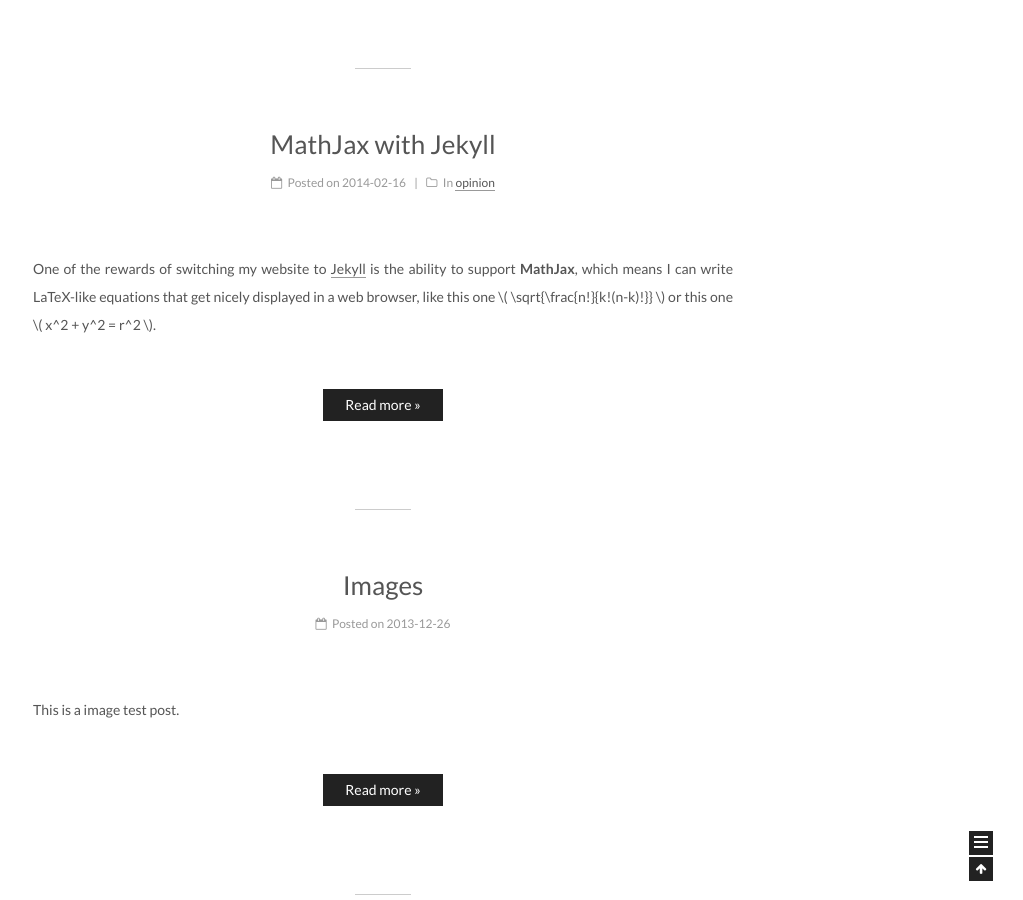
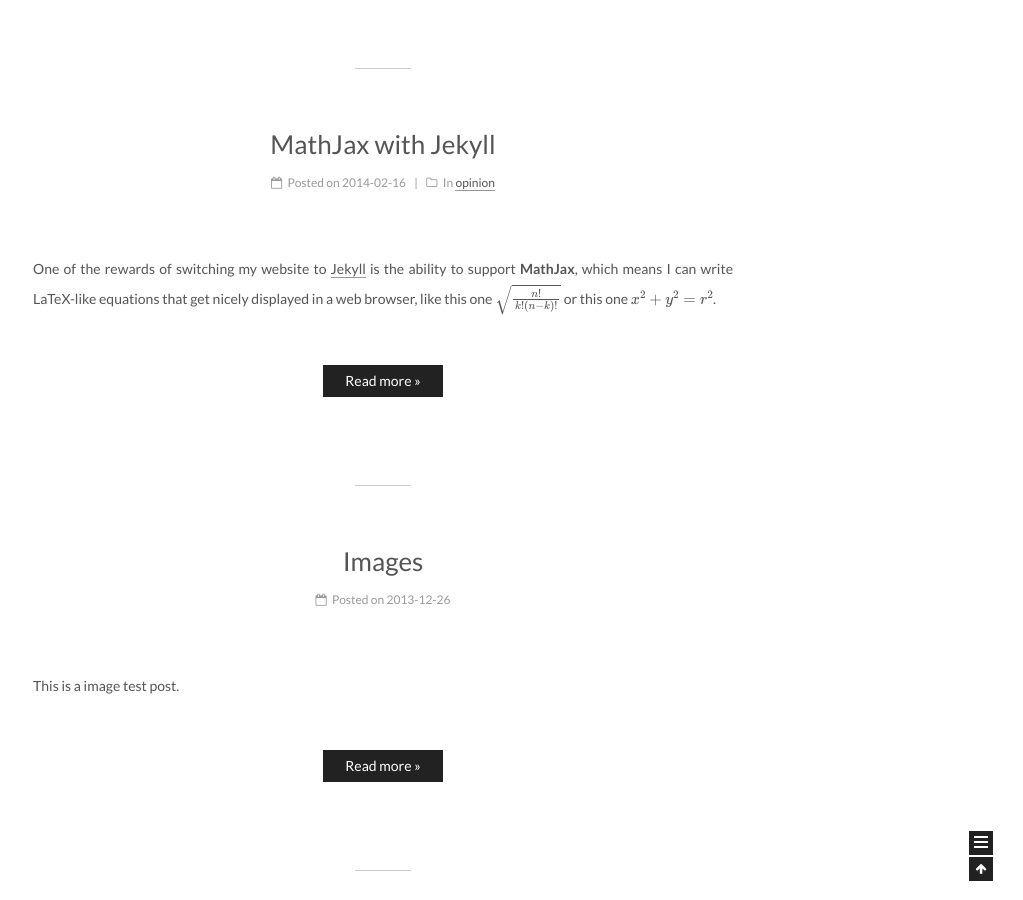
Before and after one commit to jieunc1070/jieunc1070.github.io, a Jekyll site: the page built from index.html, in a window 1280 px wide and 900 px high, scrolled down 2105 px. Shown: the whole window, without its empty margins (257-1280 px from the left). Built offline with Jekyll 4.4.1, drawn with Linux system fonts in a browser that asks for light colours; emoji names are drawn with the system emoji font; formulas are drawn with MathJax 3; the list of posts is cut into pages by our own code; some of the changed text lies outside the part shown.

Commit message:
Update _config.yml

```diff
--- a/_config.yml
+++ b/_config.yml
@@ -4,18 +4,18 @@
 # ---------------------------------------------------------------
 
 # Site
-title: NexT
+title: jieun
 subtitle:
 description:
-author: John Doe
+author: jieun
 # Support language: de, en, fr-FR, id, ja, ko, pt-BR, pt, ru, zh-Hans, zh-hk, zh-tw
 language: en
 date_format: '%Y-%m-%d'
 
 # URL
 ## If your site is put in a subdirectory, set url as 'http://yoursite.com' and baseurl as '/child'
-url:
-baseurl:
+url: "https://jieunc1070.github.io"
+baseurl: ""
 permalink: pretty
 
 # Pagination
@@ -118,7 +118,7 @@ index_with_subtitle: false
 # When running the site in a subdirectory (e.g. domain.tld/blog), remove the leading slash (/archives -> archives)
 menu:
   home: /
-  #categories: /categories/
+  categories: /categories/
   #about: /about/
   archives: /archives/
   tags: /tags/
@@ -223,7 +223,7 @@ font:
 #   Key is the name of the item and value is the name of FontAwesome icon. Key is case-senstive.
 #   When an globe mask icon presenting up means that the item has no mapping icon.
 social_icons:
-  enable: true
+  enable: False
   # Icon Mappings.
   # KeyMapsToSocialItemKey: NameOfTheIconFromFontAwesome
   GitHub: github
@@ -362,8 +362,8 @@ highlight_theme: normal
 
 # MathJax Support
 mathjax:
-  enable: false
-  per_page: false
+  enable: True
+  per_page: True
   cdn: //cdn.bootcss.com/mathjax/2.7.1/latest.js?config=TeX-AMS-MML_HTMLorMML
 
 # Han Support docs: https://hanzi.pro/
@@ -736,3 +736,5 @@ images: assets/images
 
 # Theme version
 version: 5.1.1
+
+remote_theme : Simpleyyt/jekyll-theme-next
```
